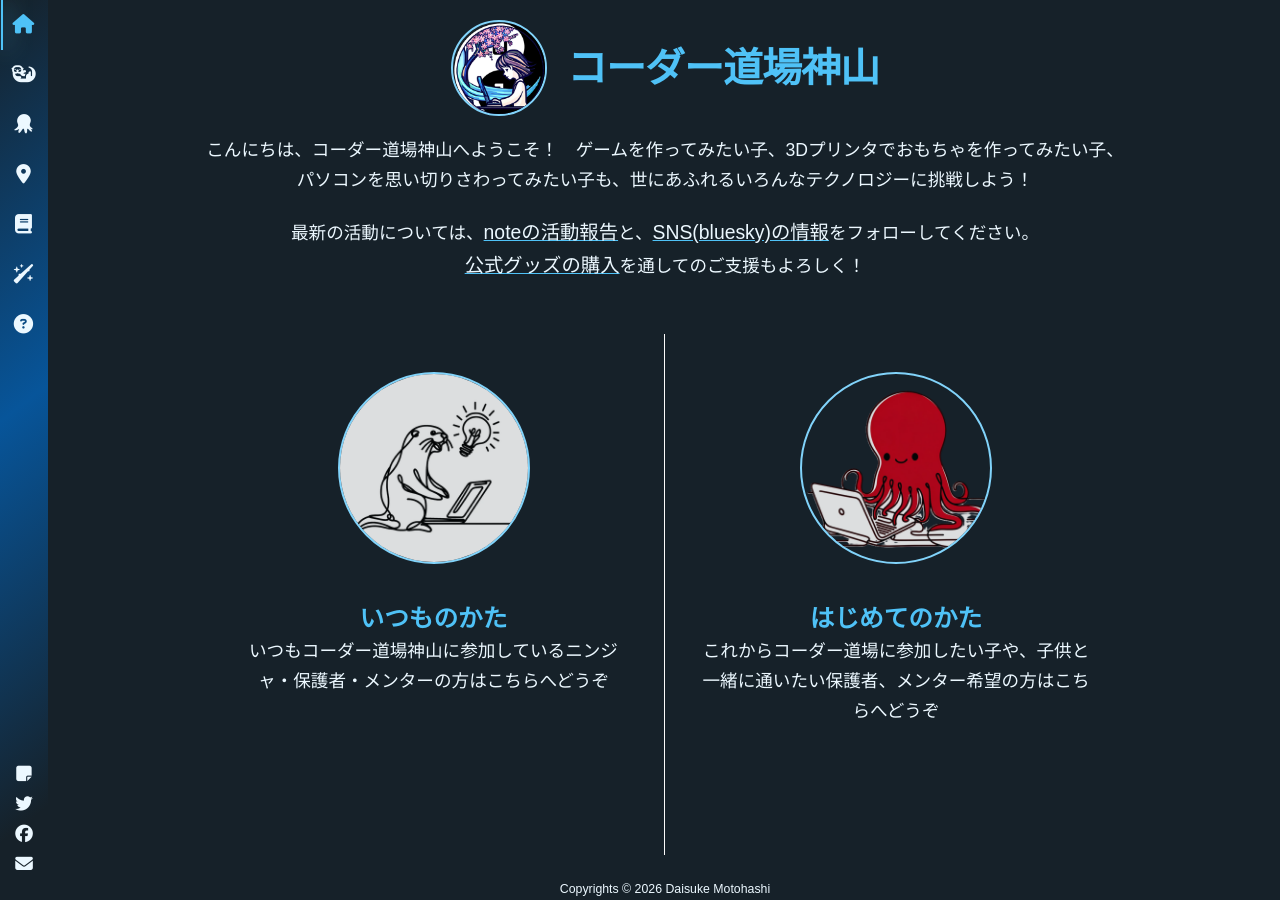
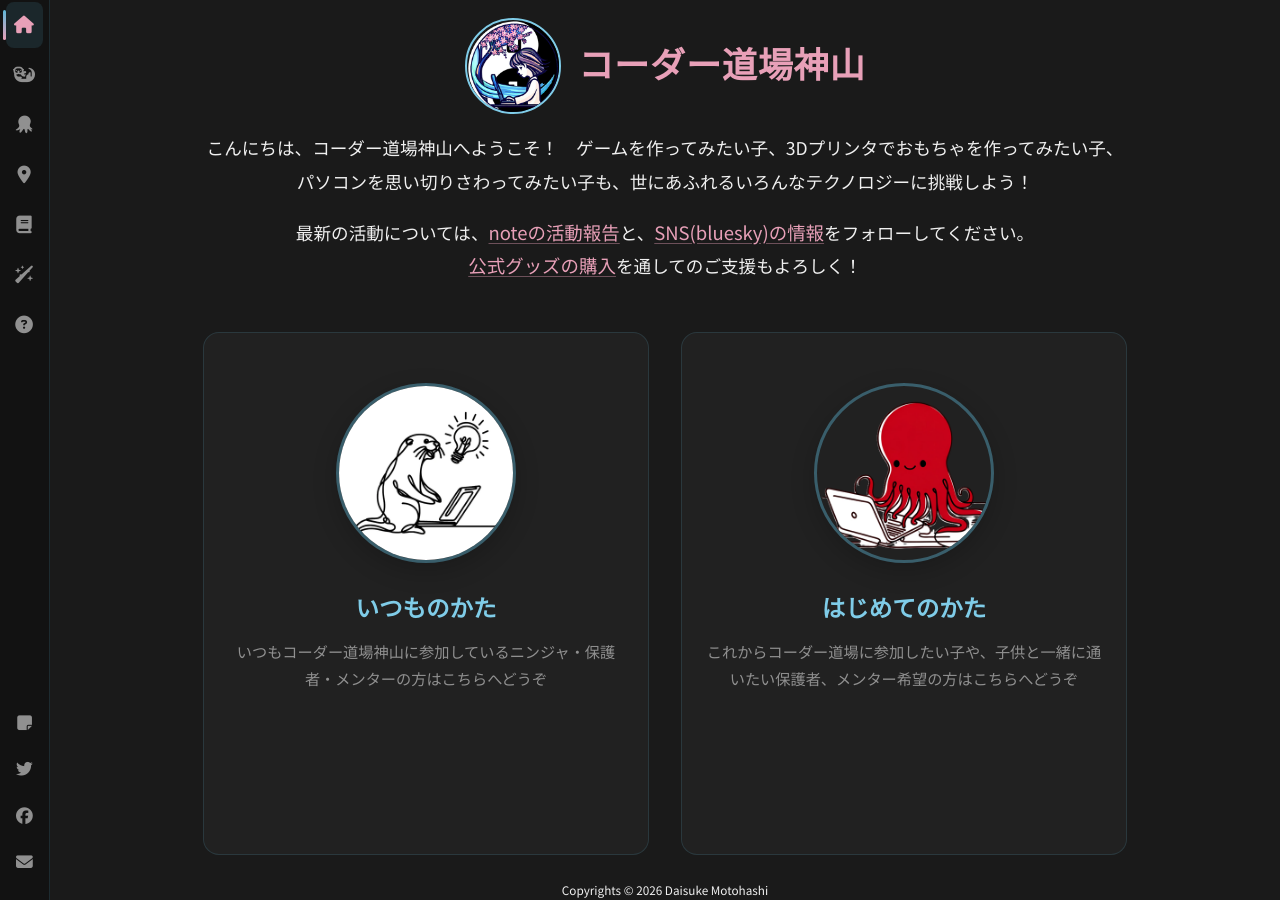
Before and after one commit to motohasystem/cdkamiyama_jekyll, a Jekyll site: the page built from index.md, in a window 1280 px wide. Built offline with Jekyll 4.4.1, drawn with Linux system fonts in a browser that asks for light colours; nearby versions of some CDN libraries; some web fonts are replaced.

Commit message:
設定ファイルを更新し、フロントエンドデザインのスキルを追加。スタイルシートを改善し、フォントを変更。メニューとホームセクションのスタイルを調整。ノートカードのデザインを更新し、レスポンシブ対応を強化。

```diff
--- a/_includes/common-head.html
+++ b/_includes/common-head.html
@@ -2,7 +2,9 @@
 <meta http-equiv="Content-Language" content="ja">
 <meta name="viewport" content="width=device-width, initial-scale=1.0">
 <link rel="stylesheet" href="{{ '/assets/styles/styles.css' | relative_url }}">
-<link rel="stylesheet" href="https://indestructibletype.com/fonts/Jost.css" type="text/css" charset="utf-8" />
+<link rel="preconnect" href="https://fonts.googleapis.com">
+<link rel="preconnect" href="https://fonts.gstatic.com" crossorigin>
+<link href="https://fonts.googleapis.com/css2?family=Zen+Maru+Gothic:wght@400;500;700&family=Noto+Sans+JP:wght@400;500;700&display=swap" rel="stylesheet">
 <!-- <script src="https://kit.fontawesome.com/8741cd6168.js" crossorigin="anonymous"></script> -->
 <script src="https://kit.fontawesome.com/c1c5713a4e.js" crossorigin="anonymous"></script>
 <link rel="apple-touch-icon" sizes="180x180" href="{{ '/assets/img/apple-touch-icon.png' | relative_url }}">
--- a/_sass/styles/_defaults.scss
+++ b/_sass/styles/_defaults.scss
@@ -1,15 +1,16 @@
 h1 {
-    text-transform: uppercase;
+    font-family: 'Zen Maru Gothic', sans-serif;
     font-weight: 700;
     text-rendering: optimizeLegibility;
-    color: $primary;
+    color: $secondary;
     text-align: center;
-    font-size: 2.5em;
-    letter-spacing: -1px;
+    font-size: 2.2em;
+    letter-spacing: 0.02em;
     padding: 0.5em;
 }
 
-h2, h2, h3 a {
+h2, h3, h3 a {
+    font-family: 'Zen Maru Gothic', sans-serif;
     font-weight: 700;
     font-size: 1.4em;
     line-height: 1.4em;
@@ -20,14 +21,17 @@ h2, h2, h3 a {
     padding: 0;
     margin: 0;
     box-sizing: border-box;
-    line-height: 1.7em;
+    line-height: 1.8em;
 }
+
 body {
     font-size: 16px;
-    color: $base-white;
-    font-family: 'Jost',Arial,sans-serif;
+    color: $p_text;
+    font-family: 'Noto Sans JP', 'Hiragino Sans', sans-serif;
     -webkit-font-smoothing: antialiased;
+    background-color: $main-bg-color;
 }
+
 main {
     .content-container {
         margin: 0px auto;
@@ -47,13 +51,52 @@ main {
         }
     }
 }
+
 a {
     text-decoration-line: none;
-    color: inherit;
+    color: $primary;
+    transition: color 0.2s ease;
+
+    &:hover {
+        color: $secondary;
+    }
 }
 
 a, p, li {
-    font-size: 1.1em;
+    font-size: 1.05em;
+}
+
+// 見出しの装飾
+h2 {
+    position: relative;
+    padding-left: 1em;
+    margin: 1.5em 0 0.8em;
+
+    &::before {
+        content: '';
+        position: absolute;
+        left: 0;
+        top: 50%;
+        transform: translateY(-50%);
+        width: 4px;
+        height: 70%;
+        background: linear-gradient(180deg, $primary, $secondary);
+        border-radius: 2px;
+    }
+}
+
+// カード風の共通スタイル
+.card {
+    background: rgba(255, 255, 255, 0.05);
+    border: 1px solid rgba($primary, 0.2);
+    border-radius: 12px;
+    padding: 1.5em;
+    transition: all 0.3s ease;
+
+    &:hover {
+        background: rgba(255, 255, 255, 0.08);
+        border-color: rgba($primary, 0.3);
+    }
 }
 
 @include mobile {
@@ -61,12 +104,12 @@ a, p, li {
         font-size: 15px;
     }
     h1 {
-        font-size: 2em;
+        font-size: 1.8em;
     }
     main {
         .content-container {
             width: 100%;
-            padding: 0px 9px 12px;
+            padding: 0px 12px 12px;
         }
     }
 }
--- a/_sass/styles/_home.scss
+++ b/_sass/styles/_home.scss
@@ -1,4 +1,4 @@
-$image-dim: 192px;
+$image-dim: 180px;
 
 .home {
     display: flex;
@@ -7,33 +7,50 @@ $image-dim: 192px;
     justify-content: space-between;
     align-items: flex-start;
     color: $p_text;
+
     .page-summary {
         flex: 0;
         width: 100%;
         text-align: center;
+        font-size: 1.1em;
+        line-height: 1.9em;
+        margin-bottom: 1em;
+
+        a {
+            color: $secondary;
+            text-decoration: underline;
+            text-decoration-color: rgba($secondary, 0.4);
+            text-underline-offset: 3px;
+
+            &:hover {
+                text-decoration-color: $secondary;
+            }
+        }
     }
+
     h1 {
         flex: 0;
         margin: auto;
         display: flex;
         align-items: center;
+        color: $secondary;
     }
-    a {
-        &:hover {
-            text-decoration: underline $primary;
-        }
-    }
+
     .category {
         &_wrapper {
             margin-top: 2em;
             flex: 1;
             width: 100%;
             display: flex;
+            gap: 2em;
+
             @include mobile {
                 flex-direction: column;
-                margin-top: 1em;
+                margin-top: 1.5em;
+                gap: 1.5em;
             }
         }
+
         &_container {
             display: flex;
             flex-direction: column;
@@ -42,71 +59,89 @@ $image-dim: 192px;
             justify-content: flex-start;
             align-items: center;
             box-sizing: border-box;
-            transition: .5s ease;
-            padding-left: 2em;
-            padding-right: 2em;
+            transition: all 0.4s ease;
+            padding: 2em 1.5em;
+            border-radius: 16px;
+            background: rgba(255, 255, 255, 0.03);
+            border: 1px solid rgba($primary, 0.15);
+
+            &:hover {
+                background: rgba(255, 255, 255, 0.06);
+                border-color: rgba($primary, 0.3);
+                transform: translateY(-4px);
+            }
+
             @include mobile {
-                padding-left: 0;
-                padding-right: 0;
-                padding-top: 2em;
-            }
-            &:first-of-type {
-                border-right: 1px solid $base-white;
-                @include mobile {
-                    padding-bottom: 2em;
-                    padding-top: 0;
-                    border-right: none;
-                    border-bottom: 1px solid $base-white;
-                }
+                padding: 1.5em 1em;
             }
         }
+
         &_image {
             justify-content: center !important;
             display: flex;
-            height: $image-dim * 1.4;
+            height: $image-dim * 1.2;
             align-items: center;
+
             @include mobile {
-                height: $image-dim * 1.1;
+                height: $image-dim;
             }
+
             a {
                 display: block;
                 width: $image-dim;
                 height: $image-dim;
                 border-radius: 50%;
-                border: 2px solid $p_light;
+                border: 3px solid rgba($primary, 0.4);
                 overflow: hidden;
-                transition: .5s ease;
+                transition: all 0.4s ease;
+                box-shadow: 0 8px 24px rgba(0, 0, 0, 0.2);
+
                 &:hover {
-                    height: $image-dim * 1.2;
-                    width: $image-dim * 1.2;
+                    height: $image-dim * 1.08;
+                    width: $image-dim * 1.08;
+                    border-color: $secondary;
+                    box-shadow: 0 12px 32px rgba(0, 0, 0, 0.3);
                 }
             }
+
             img {
                 height: $image-dim;
                 width: $image-dim;
                 object-fit: cover;
-                transition: .5s ease;
-                opacity: 0.85;
+                transition: all 0.4s ease;
+
                 &:hover {
-                    height: $image-dim * 1.2;
-                    width: $image-dim * 1.2;
+                    height: $image-dim * 1.08;
+                    width: $image-dim * 1.08;
                 }
             }
         }
+
         &_description {
             text-align: center;
 
+            h2 {
+                color: $p_light;
+                margin: 0.5em 0;
+                padding-left: 0;
+
+                &::before {
+                    display: none;
+                }
+            }
+
+            p {
+                color: $p_text_dimmed;
+                font-size: 0.95em;
+            }
         }
+
         display: flex;
         flex: 0 100%;
-        opacity: 0.7;
         height: 100%;
         background-repeat: no-repeat;
         background-size: cover;
         backface-visibility: hidden;
-        @include mobile {
-            opacity: 0.25;
-        }
     }
 
     .avatar_container {
--- a/_sass/styles/_menu.scss
+++ b/_sass/styles/_menu.scss
@@ -1,6 +1,6 @@
 .menu {
     $root: &;
-    background-image: linear-gradient(142deg, $dark 0%, $p_darkest 45%, $dark 90%);
+    background: darken($dark, 3%);
     position: fixed;
     left: 0;
     top: 0;
@@ -12,12 +12,14 @@
     float: left;
     width: $menu-size;
     box-sizing: border-box;
-    border-right: 2px solid $dark;
+    border-right: 1px solid rgba($primary, 0.15);
 
     @include mobile {
         flex-direction: row;
         width: 100%;
         height: $menu-size;
+        border-right: none;
+        border-bottom: 1px solid rgba($primary, 0.15);
     }
 
     &-top {
@@ -33,6 +35,7 @@
             padding: 3px 10px 3px 10px;
         }
     }
+
     ul {
         @include mobile {
             display: flex;
@@ -40,51 +43,63 @@
             margin: 0;
         }
         padding-left: 0px;
+        list-style: none;
+
         li {
             display: flex;
             height: 50px;
-            justify-content:center;
+            justify-content: center;
             position: relative;
 
             a {
-                align-items:center;
-                color: $p_text;
+                align-items: center;
+                color: $p_text_dimmed;
                 cursor: pointer;
                 display: flex;
                 font-weight: 400;
                 justify-content: center;
                 letter-spacing: 1px;
                 line-height: 28px;
+                transition: all 0.3s ease;
+                border-radius: 8px;
+                margin: 2px 4px;
+                padding: 0 8px;
+
                 &:hover {
-                    font-weight: 900;
-                    color: $p_lighter;
+                    font-weight: 500;
+                    color: $primary;
+                    background: rgba($primary, 0.1);
+                }
 
-                }
                 &.selected {
-                    color: $primary;
+                    color: $secondary;
+                    background: rgba($primary, 0.12);
 
-                    &::before{
+                    &::before {
                         content: "";
                         display: block;
-                        width: 2px;
-                        height: 100%;
-                        background-color: $primary;
+                        width: 3px;
+                        height: 60%;
+                        background: linear-gradient(180deg, $primary, $secondary);
                         position: absolute;
-                        left: -2px;
-                        top: 0px;
-                        box-shadow: $primary 4px 0px 22px;
+                        left: 0;
+                        top: 20%;
+                        border-radius: 2px;
+
                         @include mobile {
-                            height: 2px;
-                            width: 100%;
-                            top: -2px;
-                            left: 0;
+                            height: 3px;
+                            width: 60%;
+                            top: auto;
+                            bottom: 0;
+                            left: 20%;
                         }
                     }
                 }
+
                 @include mobile {
                     height: calc(#{$menu-size} - 10px);
                     width: $menu-size;
-                    font-size: 30px;
+                    font-size: 28px;
                 }
 
                 i {
@@ -95,29 +110,33 @@
     }
 
     h1 {
-        font-size: 2em;
+        font-size: 1.8em;
         padding: 0.5em;
+        color: $secondary;
     }
 
     h2 {
-        color: darken($color: $s_text, $amount: 25);
+        color: $p_text_dimmed;
         font-weight: 400;
-        font-size: 1.1em;
+        font-size: 1em;
         line-height: 1.3;
     }
 
-
     &-contact {
-        display:flex;
-        justify-content:center;
+        display: flex;
+        justify-content: center;
         margin-bottom: 20px;
         flex-wrap: wrap;
-        @include mobile{
+        gap: 8px;
+
+        @include mobile {
             font-size: 16px;
             max-height: $menu-size;
             margin-bottom: 0;
             display: inline-grid;
             grid-template-rows: 50% 50%;
+            gap: 4px;
+
             a:nth-child(odd) {
                 grid-row-start: 1;
             }
@@ -128,17 +147,20 @@
                 margin-top: 13px;
             }
         }
+
         a {
-            color: $p_text;
-            cursor:pointer;
-            text-align:left;
-            text-size-adjust:100%;
-            user-select:none;
-            margin-left: 4px;
-            margin-right: 4px;
+            color: $p_text_dimmed;
+            cursor: pointer;
+            text-align: left;
+            text-size-adjust: 100%;
+            user-select: none;
+            transition: all 0.3s ease;
+            padding: 4px;
+            border-radius: 4px;
+
             &:hover {
-                font-weight: 900;
-                color: $p_lighter;
+                color: $secondary;
+                background: rgba($primary, 0.1);
             }
         }
     }
@@ -147,16 +169,19 @@
 .is-minimal-menu {
     .menu {
         width: $minimal-menu-size;
+
         @include mobile {
             height: $minimal-menu-size;
             width: 100%;
         }
+
         ul {
             li {
                 a {
                     i {
                         margin: 0;
                     }
+
                     @include mobile {
                         height: calc(#{$minimal-menu-size} - 10px);
                         width: $minimal-menu-size;
--- a/_sass/variables/_colors.scss
+++ b/_sass/variables/_colors.scss
@@ -1,25 +1,36 @@
-$base-white: #fafafa;
-$main-bg-color: #162129;
+// CoderDojo神山 - モノトーン背景 + ロゴカラー
+// 白黒ベースにシアンブルーと桜ピンクのアクセント
 
-$primary: #4fc2f7;
-$p_light: #81d3fa;
-$p_lighter_less: #81d3fa;
-$p_lighter: #b3e4fc;
-$p_lightest: #e1f5fe;
-$p_dark: #09a7f4;
-$p_darker: #0986d0;
-$p_darkest: #07559a;
+$base-white: #f5f5f5;
+$main-bg-color: #1a1a1a;  // ほぼ黒
 
-$dark: #162129;
+// プライマリ - シアンブルー（川・木）
+$primary: #5eb8d9;
+$p_light: #7fcce8;
+$p_lighter_less: #9adaf0;
+$p_lighter: #b8e6f5;
+$p_lightest: #d8f2fa;
+$p_dark: #4a9fc2;
+$p_darker: #3686a8;
+$p_darkest: #256d8e;
 
-$secondary: #f7844f;
-$s_light: #faa682;
-$s_lighter: #fdc9b3;
-$s_lightest: #fbe8e4;
-$s_dark: #001970;
+$dark: #1a1a1a;
 
-$p_text: #ecf8ff;
-$p_text_dimmed: #5e8ca7;
+// セカンダリ - 桜ピンク
+$secondary: #e8a0b8;
+$s_light: #f0b8c8;
+$s_lighter: #f5ccd8;
+$s_lightest: #fae0e8;
+$s_dark: #d888a0;
+
+// アクセント - グレー
+$accent: #404040;
+$a_light: #606060;
+$a_dark: #2a2a2a;
+
+// テキストカラー
+$p_text: #f0f0f0;
+$p_text_dimmed: #909090;
 $s_text: #ffffff;
 
-$post_content_bg_color: #fff;
+$post_content_bg_color: #ffffff;
--- a/assets/styles/bsky_list.css
+++ b/assets/styles/bsky_list.css
@@ -1,42 +1,4 @@
-
-ul.bluesky-timeline-item {
-  display: grid;
-  grid-template-columns: 1fr 8fr; /* 4frから3frに変更して横幅を狭くする */
-  list-style-type: none; /* リストマーカーを非表示にする */
-  align-items: center;
-  column-gap: 0em; /* カラム間のスペースを設定 */
-  row-gap: 0.4em;
-}
-
-ul > li.bsky-date {
-  font-size: 0.8em;
-  color: #666;
-  text-align: center; /* 中央揃えに変更 */
-  width: 100%; /* セルの大きさを最大まで大きくする */
-  height: 100%;
-  background-color: #333333; /* 背景色を灰色に変更 */
-  border: 2px solid #07559a; /* 外枠に青い線を追加 */
-}
-
-ul > li.bsky-msg {
-  font-size: 0.8em;
-  color: #fff;
-  text-align: left; /* 左揃えに変更 */
-  /* margin-bottom: 1em; */
-  width: 100%; /* セルの大きさを最大まで大きくする */
-  height: 100%;
-  background-color: #333333; /* 背景色を灰色に変更 */
-  border: 2px solid #07559a; /* 外枠に青い線を追加 */
-}
-
-ul > li.bsky-msg > a {
-    color: #aaf;
-    text-decoration: underline;
-}
-
-.bluesky-timeline-anchor {
-    font-size: 0.8em;
-}
+/* CoderDojo神山 - モノトーン背景 + ロゴカラー */
 
 .image_center {
   display: flex;
@@ -50,11 +12,11 @@ ul > li.bsky-msg > a {
 ul.note-cards {
   list-style: none;
   padding: 0;
-  margin: 0;
+  margin: 1em 0;
 }
 
 li.note-card {
-  margin-bottom: 0.5em;
+  margin-bottom: 0.75em;
 }
 
 li.note-card a {
@@ -63,24 +25,69 @@ li.note-card a {
   align-items: center;
   gap: 1em;
   text-decoration: none;
-  color: #fff;
-  padding: 0.5em;
-  background-color: #333;
-  border-radius: 4px;
+  color: #f0f0f0;
+  padding: 0.75em 1em;
+  background: rgba(255, 255, 255, 0.04);
+  border: 1px solid rgba(255, 255, 255, 0.1);
+  border-radius: 12px;
+  transition: all 0.3s ease;
 }
 
 li.note-card a:hover {
-  opacity: 0.8;
+  background: rgba(255, 255, 255, 0.08);
+  border-color: rgba(94, 184, 217, 0.4);
+  transform: translateX(4px);
 }
 
 li.note-card img {
-  width: 120px;
+  width: 140px;
   aspect-ratio: 16 / 9;
   object-fit: cover;
-  border-radius: 4px;
+  border-radius: 8px;
   flex-shrink: 0;
+  box-shadow: 0 4px 12px rgba(0, 0, 0, 0.3);
+  transition: all 0.3s ease;
+}
+
+li.note-card a:hover img {
+  box-shadow: 0 6px 16px rgba(0, 0, 0, 0.4);
 }
 
 li.note-card span {
-  font-size: 0.9em;
+  font-size: 0.95em;
+  line-height: 1.5;
+  color: #f0f0f0;
+  font-family: 'Noto Sans JP', sans-serif;
 }
+
+/* モバイル対応 */
+@media (max-width: 768px) {
+  li.note-card a {
+    gap: 0.75em;
+    padding: 0.6em 0.8em;
+  }
+
+  li.note-card img {
+    width: 100px;
+  }
+
+  li.note-card span {
+    font-size: 0.85em;
+  }
+}
+
+/* 旧スタイル（互換性維持） */
+ul.bluesky-timeline-item {
+  display: none;
+}
+
+.bluesky-timeline-anchor {
+  font-size: 0.8em;
+  color: #909090;
+  display: block;
+  margin-top: 0.5em;
+}
+
+.bluesky-timeline-anchor:hover {
+  color: #e8a0b8;
+}
```
Also changed, not shown: .claude/settings.local.json.
